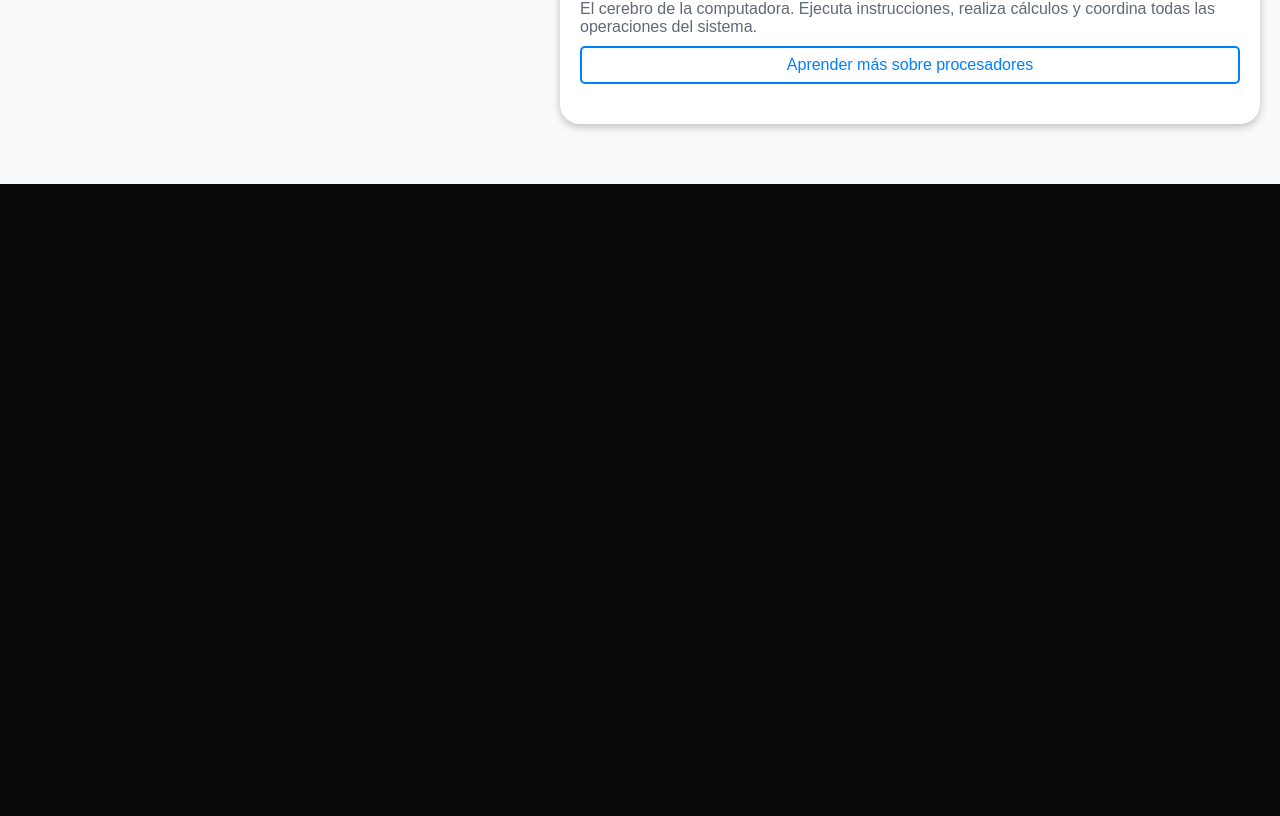
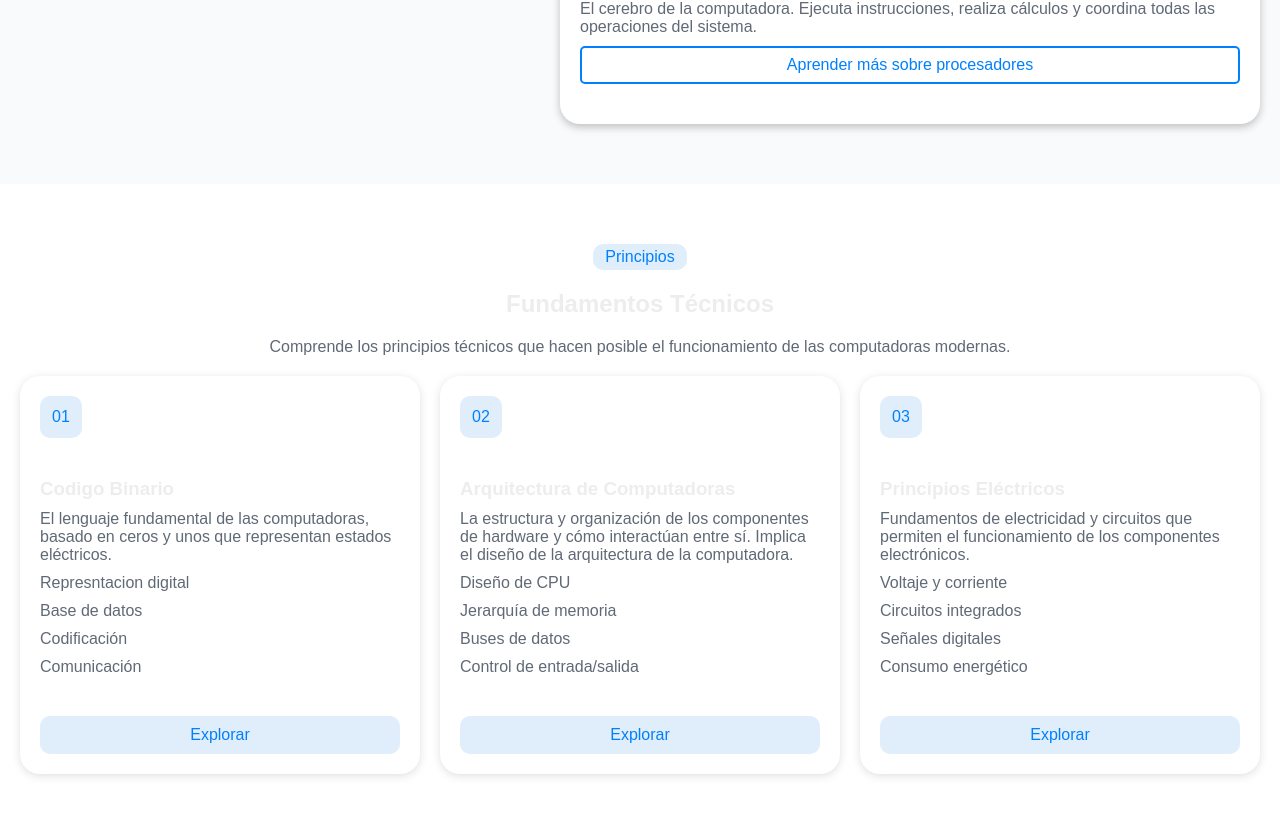
Before and after one commit to OrlandoTellez/hardware-web, a Next.js app: page / in a window 1280 px wide. Shown: the part 1489-2305 px from the top of the page. Before the commit the page ends 1673 px from the top, so only its background shows below. Built offline with nearby package versions, Linux system fonts and the light colour scheme.

Commit message:
add(section): agregar sección de fundamentos técnicos junto con componente cardFundamentos y estilización

```diff
--- a/src/app/page.tsx
+++ b/src/app/page.tsx
@@ -1,6 +1,7 @@
 "use client"
 
 import { ComponentesPrincipales } from "@/sections/ComponentesPrincipales"
+import { FundamentosTecnicos } from "@/sections/FundamentosTecnicos"
 import { Hero } from "@/sections/Hero"
 
 export default function Home() {
@@ -8,6 +9,7 @@ export default function Home() {
     <>
       <Hero />
       <ComponentesPrincipales />
+      <FundamentosTecnicos />
     </>
   )
 }
--- /dev/null
+++ b/src/components/CardFundamentos.module.css
@@ -0,0 +1,40 @@
+.card{
+    background: white;
+    border-radius: 20px;
+    box-shadow: rgba(99, 99, 99, 0.2) 0px 2px 8px 0px;
+
+    && div{
+        padding: 20px;
+        display: flex;
+        && p{
+            background: #e0eefb;
+            padding: 12px;
+            border-radius: 10px;
+        }
+    }
+}
+
+.content{
+    padding: 20px;
+    display: grid;
+    gap: 10px;
+
+    && ul{
+        display: grid;
+        gap: 10px;
+    }
+
+    && li{
+        color: #606976;
+    }
+}
+
+.button{
+    background: #e0eefb;
+    width: 100%;
+    padding: 10px;
+    display: flex;
+    justify-content: center;
+    color: #0080ff;
+    border-radius: 10px;
+}
--- /dev/null
+++ b/src/components/CardFundamentos.tsx
@@ -0,0 +1,38 @@
+import React from 'react'
+import Link from 'next/link'
+import styles from "./CardFundamentos.module.css"
+
+interface Props{
+    id: string
+    title: string
+    description: string
+    list: string[]
+    url: string
+}
+
+export const CardFundamentos = ({id, title, description, list, url}: Props) => {
+  return (
+    <>
+        <article className={styles.card}>
+            <div>
+                <p><span>0{id}</span></p>
+            </div>
+            <article className={styles.content}>
+                <h3>{title}</h3>
+                <p>{description}</p>
+
+                <ul>
+                    {
+                        list.map((item, index) => (
+                            <li key={index}>{item}</li>
+                        ))
+                    }
+                </ul>
+            </article>
+            <div>
+                <Link href={url} className={styles.button}>Explorar</Link>
+            </div>
+        </article>
+    </>
+  )
+}
--- /dev/null
+++ b/src/sections/FundamentosTecnicos.module.css
@@ -0,0 +1,28 @@
+.section{
+    width: 100%;
+    padding: 60px 20px;
+    background:rgb(255, 255, 255);
+    display: grid;
+    gap: 20px;
+}
+
+.article{
+    width: 100%;
+    display: grid;
+    place-items: center;
+    gap: 20px;
+
+    && h2{
+        text-align: center;
+    }
+
+    && p{
+        text-align: center;
+    }
+}
+
+.cards{
+    display: grid;
+    gap: 20px;
+    grid-template-columns: repeat(auto-fit, minmax(300px, 1fr));
+}
--- /dev/null
+++ b/src/sections/FundamentosTecnicos.tsx
@@ -0,0 +1,68 @@
+import React from "react";
+import { Label } from "@/components/Label";
+import styles from "@/sections/FundamentosTecnicos.module.css";
+import { CardFundamentos } from "@/components/CardFundamentos";
+
+export const FundamentosTecnicos = () => {
+    const fundamentosDetails = [
+        {
+            id: "1",
+            title: "Codigo Binario",
+            description: "El lenguaje fundamental de las computadoras, basado en ceros y unos que representan estados eléctricos.",
+            list: [
+                "Represntacion digital",
+                "Base de datos",
+                "Codificación",
+                "Comunicación"
+            ],
+            url: "/"
+        },
+        {
+            id: "2",
+            title: "Arquitectura de Computadoras",
+            description: "La estructura y organización de los componentes de hardware y cómo interactúan entre sí. Implica el diseño de la arquitectura de la computadora.",
+            list: [
+                "Diseño de CPU",
+                "Jerarquía de memoria",
+                "Buses de datos",
+                "Control de entrada/salida"
+            ],
+            url: "/"
+        },
+        {
+            id: "3",
+            title: "Principios Eléctricos",
+            description: "Fundamentos de electricidad y circuitos que permiten el funcionamiento de los componentes electrónicos.",
+            list: [
+                "Voltaje y corriente",
+                "Circuitos integrados",
+                "Señales digitales",
+                "Consumo energético"
+            ],
+            url: "/"
+        }
+    ]
+  return (
+    <>
+      <section className={styles.section}>
+        <article className={styles.article}>
+          <div>
+            <Label text="Principios" />
+          </div>
+          <h2>Fundamentos Técnicos</h2>
+          <p>
+          Comprende los principios técnicos que hacen posible el funcionamiento de las computadoras modernas.
+          </p>
+        </article>
+
+        <section className={styles.cards}>
+            {
+                fundamentosDetails.map((item, index) => (
+                    <CardFundamentos key={index} {...item} />
+                ))
+            }
+        </section>
+      </section>
+    </>
+  );
+};
```
